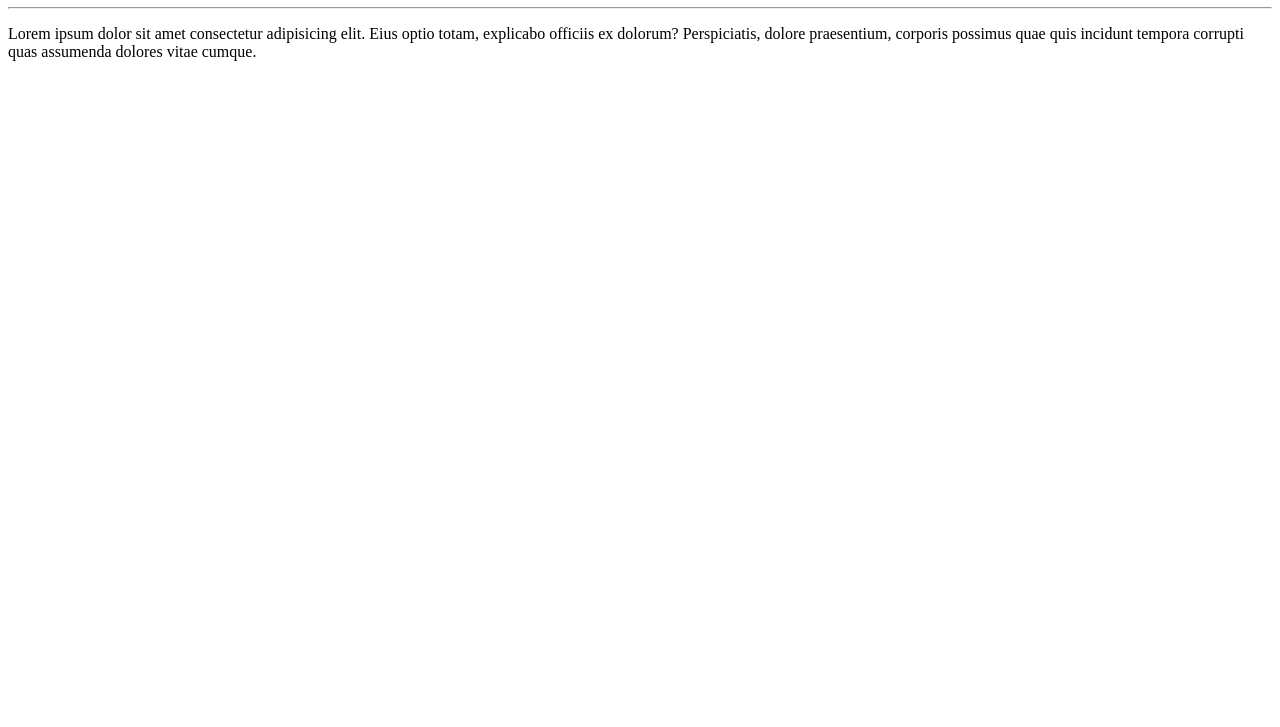
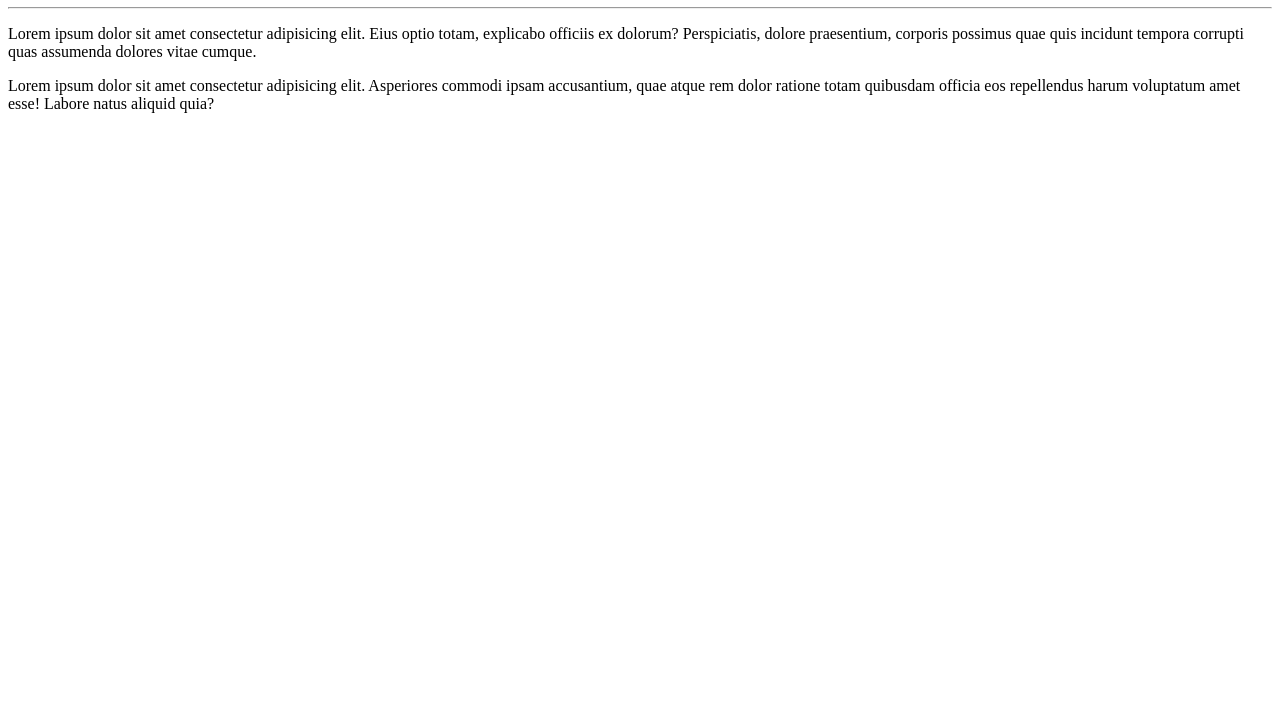
Before and after one commit to janainacostadasilva/olar, a plain HTML site: page site-exemplo/index.html in a window 1280 px wide. Shown: the part 73-800 px from the top of the page. Drawn offline with Linux system fonts and the light colour scheme.

Commit message:
adicionei um paragrafo

```diff
--- a/site-exemplo/index.html
+++ b/site-exemplo/index.html
@@ -10,5 +10,7 @@
     <h1>hello, world</h1>
     <hr>
     <p>Lorem ipsum dolor sit amet consectetur adipisicing elit. Eius optio totam, explicabo officiis ex dolorum? Perspiciatis, dolore praesentium, corporis possimus quae quis incidunt tempora corrupti quas assumenda dolores vitae cumque.</p>
+
+    <p>Lorem ipsum dolor sit amet consectetur adipisicing elit. Asperiores commodi ipsam accusantium, quae atque rem dolor ratione totam quibusdam officia eos repellendus harum voluptatum amet esse! Labore natus aliquid quia?</p>
 </body>
 </html>
```
